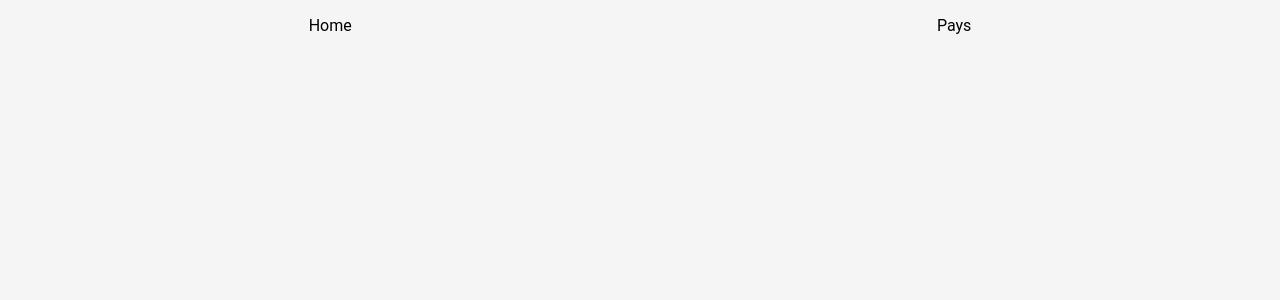
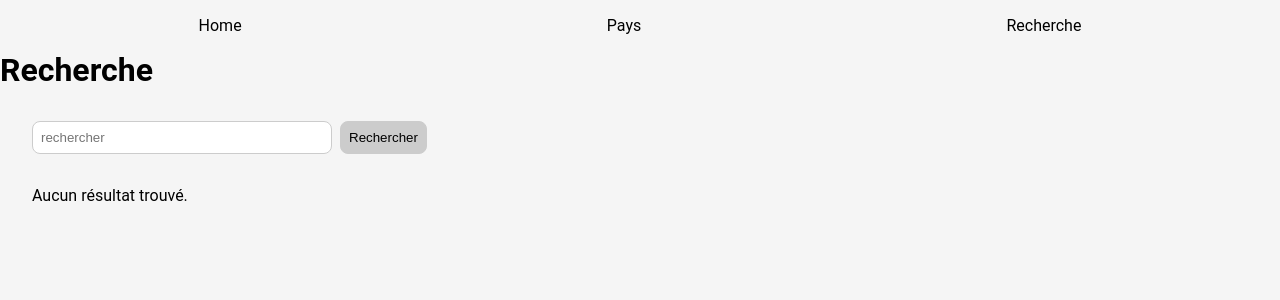
Before and after one commit to killian-dv/revision-vue-s5, a Vue app: page /recherche in a window 1280 px wide. Before the commit this address had no page. Shown: the top 300 px of the page. Built offline with nearby package versions, Linux system fonts and the light colour scheme.

Commit message:
feat : searchbar for country

```diff
--- a/src/App.vue
+++ b/src/App.vue
@@ -6,6 +6,7 @@ import { RouterLink } from "vue-router";
   <header>
     <RouterLink to="/">Home</RouterLink>
     <RouterLink to="/pays">Pays</RouterLink>
+    <RouterLink to="/recherche">Recherche</RouterLink>
   </header>
 
   <router-view></router-view>
--- a/src/router/index.js
+++ b/src/router/index.js
@@ -2,6 +2,7 @@ import { createRouter, createWebHistory } from "vue-router";
 import Home from "../views/Home.vue";
 import Pays from "../views/Pays.vue";
 import FichePays from "../views/FichePays.vue";
+import Recherche from "../views/Recherche.vue";
 
 const router = createRouter({
   history: createWebHistory(import.meta.env.BASE_URL),
@@ -20,6 +21,11 @@ const router = createRouter({
       path: "/pays/:pays",
       component: FichePays,
     },
+    {
+      path: "/recherche",
+      name: "Recherche",
+      component: Recherche,
+    },
   ],
 });
 
--- /dev/null
+++ b/src/views/Recherche.vue
@@ -0,0 +1,52 @@
+<script setup>
+import { ref, onMounted } from "vue";
+import axios from "axios";
+import { RouterLink } from "vue-router";
+
+let searchword = ref("");
+let data = ref("");
+let error = ref(null);
+
+async function search() {
+  if (searchword.value) {
+    try {
+      const response = await axios.get(
+        `https://restcountries.com/v3.1/name/${searchword.value}`
+      );
+      data.value = response.data;
+      error.value = null;
+    } catch (e) {
+      if (e.response && e.response.status === 404) {
+        data.value = [];
+        error.value = "Aucun pays trouvé";
+      } else {
+        error.value = "Une erreur s'est produite lors de la recherche.";
+      }
+    }
+  } else {
+    data.value = [];
+    error.value = null;
+  }
+}
+
+onMounted(search);
+</script>
+
+<template>
+  <h1>Recherche</h1>
+  <div class="container">
+    <div class="searchbar">
+      <input v-model="searchword" placeholder="rechercher" @input="search" />
+      <button @click="search">Rechercher</button>
+    </div>
+    <ul v-if="data.length > 0">
+      <li v-for="pays in data" :key="pays.name.common">
+        <RouterLink :to="`/pays/${pays.name.common}`">
+          {{ pays.flag }} {{ pays.name.common }}
+        </RouterLink>
+      </li>
+    </ul>
+    <p v-else-if="error">{{ error }}</p>
+    <p v-else>Aucun résultat trouvé.</p>
+  </div>
+</template>
```
